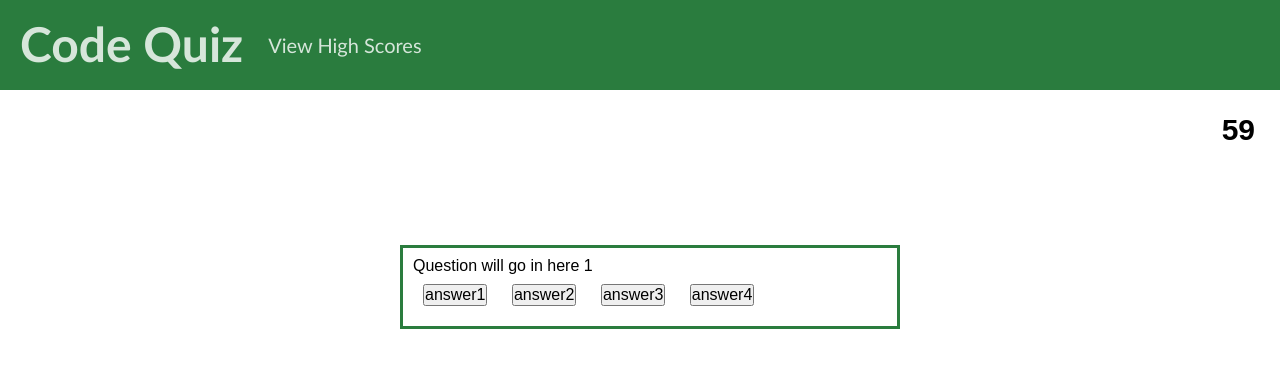
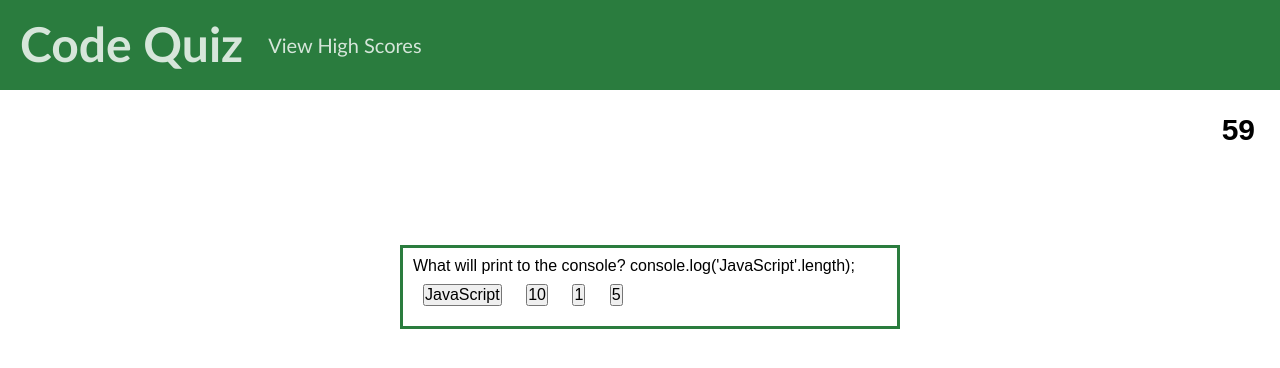
Before and after one commit to missatrox44/04-code-quiz, a plain HTML site: page index.html in a window 1280 px wide. Both pictures are taken after a click on the button "Start Quiz". Drawn offline with Linux system fonts and the light colour scheme.

Commit message:
getQuestions & checkAnswer functions

```diff
--- a/assets/js/script.js
+++ b/assets/js/script.js
@@ -6,39 +6,40 @@ var gameOverEL = document.querySelector('#end-screen');
 var startBtn = document.querySelector('#start-btn');
 var gameEl = document.querySelector('#question-display');
 var actualQuestion = document.querySelector('#actual-question');
-var answersEl = document.querySelector('.answer-choices');
 var bt1 = document.querySelector('#answer1');
 var bt2 = document.querySelector('#answer2');
 var bt3 = document.querySelector('#answer3');
 var bt4 = document.querySelector('#answer4');
 
+
 var questions = [
     {
-        title: "Question will go in here 1",
-        choices: ["answer1", "answer2", "answer3", "answer4"],
-        answer: "answer2"
+        title: "What will print to the console? console.log('JavaScript'.length);",
+        choices: ["JavaScript", "10", "1", "5"],
+        answer: "10"
     },
     {
-        title: "Question will go in here 2",
-        choices: ["answer1", "answer2", "answer3", "answer4"],
-        answer: "answer4"
+        title: "JavaScript was written in how many days?",
+        choices: ["One day", "Five Days", "20 days", "Ten days"],
+        answer: "Ten days"
     },
     {
-        title: "Question will go in here 3",
-        choices: ["answer1", "answer2", "answer3", "answer4"],
-        answer: "answer1"
+        title: "What does 'DOM' stand for?",
+        choices: ["Document Object Model", "Document Order Manipulation", "Domain Object Model", "Domain Object Methods "],
+        answer: "Document Object Model"
     },
     {
-        title: "Question will go in here 4",
-        choices: ["answer1", "answer2", "answer3", "answer4"],
-        answer: "answer3"
+        title: "True or False: Booleans represent one of three values.",
+        choices: ["True", "Maybe", "False", "Yes"],
+        answer: "False"
     },
     {
-        title: "Question will go in here 5",
+        title: "Why did the ",
         choices: ["answer1", "answer2", "answer3", "answer4"],
         answer: "answer2"
     },
 ]
+var currentQuestion;
 
 //when strt btn clicked, 1st question revealed, remove welcome message
 startBtn.addEventListener('click', startGame);
@@ -49,13 +50,16 @@ function startGame(){
 welcomeEl.setAttribute('class', 'hidden');
 gameEl.setAttribute('class', 'show');
 //access question array and rotate through with for loop
+currentQuestion = 0;
 getQuestions ();
+
 
 //user answers question-readchosen element, data value, compare to answer key
 //choose correct answer, display next question
 //incorrect answer -10 seconds from timeLeft -=10
 }
 
+//if time runs out, call gameOver function
 function startTimer(){
     timer = setInterval(function() {
         timeLeft--;
@@ -67,39 +71,58 @@ function startTimer(){
     } , 1000);
 }
 
+//Lines 75-115 were modified from https://github.com/chelsea314/Challenge-4---Code-Quiz
+//display question and answer choices on buttons
+function getQuestions (){
+if (currentQuestion === questions.length) {
+    gameOver();
+} else {
+    actualQuestion.textContent = questions[currentQuestion].title;
+    bt1.textContent = questions[currentQuestion].choices[0];
+    bt1.value = questions[currentQuestion].choices[0];
+    bt2.textContent = questions[currentQuestion].choices[1];
+    bt2.value = questions[currentQuestion].choices[1];
+    bt3.textContent = questions[currentQuestion].choices[2];
+    bt3.value = questions[currentQuestion].choices[2];
+    bt4.textContent = questions[currentQuestion].choices[3];
+    bt4.value = questions[currentQuestion].choices[3];
+    // console.log(bt1.value);
+    // console.log(bt2.value);
+    // console.log(bt3.value);
+    // console.log(bt4.value);
+    }
+};
 
-//if answer all questions, call gameOverFunction
+//when answer click, compare user choice to correct answer
+bt1.addEventListener('click', checkAnswer);
+bt2.addEventListener('click', checkAnswer);
+bt3.addEventListener('click', checkAnswer);
+bt4.addEventListener('click', checkAnswer);
 
 
-function getQuestions (){
-//modify actualQuestions from questions Array
-document.getElementById('actual-question').innerHTML = questions[0].title;
-document.getElementById('answer1').innerHTML = questions[0].choices[0];
-document.getElementById('answer2').innerHTML = questions[0].choices[1];
-document.getElementById('answer3').innerHTML = questions[0].choices[2];
-document.getElementById('answer4').innerHTML = questions[0].choices[3];
-
-// maybe useful for getting questions from Array
-// var divTags = document.querySelectorAll("div");
-// for (var i = 0; i < divTags.length; i++) {
-//  divTags[i].setAttribute("style", "color:blue; font-size: 30px");
-// }
-
-// may be useful for selecting answer
-// for (let crewMember in spaceship.crew) {
-//     console.log(`${crewMember}: ${spaceship.crew[crewMember].name}`);
-//   }
-
+function checkAnswer(event){
+    if (event.target.value === questions[currentQuestion].answer){
+        document.getElementById('motivation').setAttribute('class', 'show');
+        document.getElementById('motivation').textContent = 'Great job!';
+    } else {
+        timeLeft -= 10;
+        document.getElementById('motivation').setAttribute('class', 'show');
+        document.getElementById('motivation').textContent = 'Total n00b move!'
+        timerEl.textContent = timeLeft;
+    }
+    currentQuestion++;
+    getQuestions();
 }
 
+
+//display end screen with final score and ability to type initials
 function gameOver(){
+// clearInterval(timer);
 gameEl.setAttribute('class', 'hidden');
 gameOverEL.setAttribute('class', 'show');
+document.getElementById('final-score').textContent = timeLeft;
 //takes info from localstorage to display score
 
 }
 
-//end of quiz
-    //add up uswer score
-    //display input fo rmy user to type name
     //second hTML and dispaly username and score -read object from local storage
--- a/index.html
+++ b/index.html
@@ -38,6 +38,7 @@
         <button id="answer2">Answer 2</button>
         <button id="answer3">Answer 3</button>
         <button id="answer4">Answer 4</button>
+        <div class="hidden" id="motivation"></div>
         </div>
 
       </div>
@@ -46,7 +47,7 @@
         <h2>Game Over!</h2>
         <p>Your final score is <span id="final-score"></span>.</p>
         <p>
-          Go down in coding history <input type="text" id="initials" placeholder="Enter initials here">
+          Go down in coding history! <input type="text" id="initials" placeholder="Enter initials here">
           <button id="save-score">Save Score</button>
         </p>
       </div>
```
Also changed, not shown: 1 other file.
